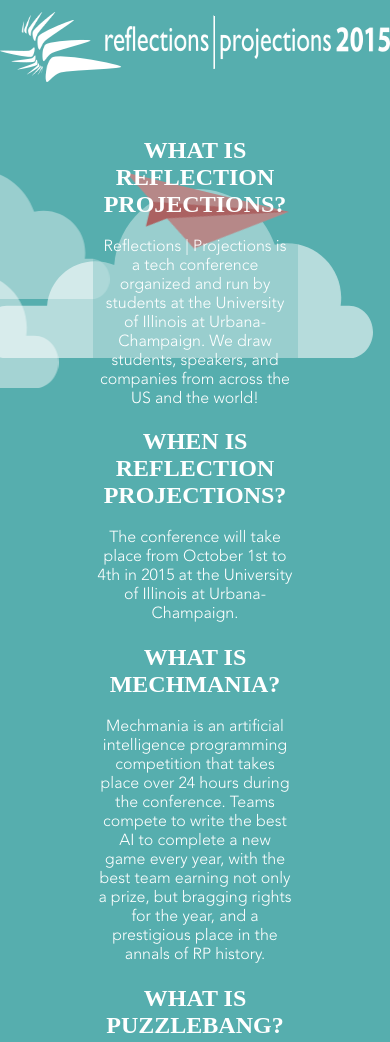
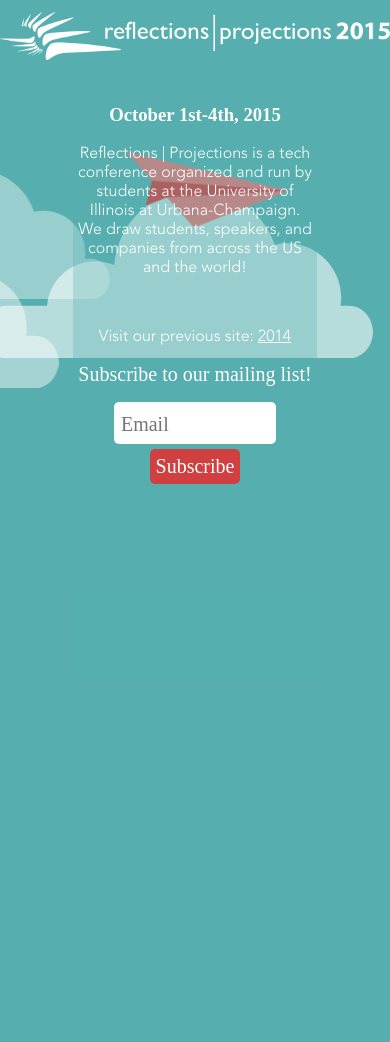
Before and after one commit to ReflectionsProjections/rp2015website, a plain HTML site: page index.html in a window 390 px wide. Shown: the top 1042 px of the page. After the commit the page ends 844 px from the top, so only its background shows below. Drawn offline with Linux system fonts and the light colour scheme; a web font is replaced by a local one.

Commit message:
Some changes made
What it says on the tin.

```diff
--- a/custom.css
+++ b/custom.css
@@ -244,10 +244,9 @@
 }
 
 img {
-	width: 374px;
-	height: 47px;
 	max-width: 100%;
 	display: block;
+	height: auto;
 }
 
 h2 {
@@ -267,14 +266,15 @@
 	z-index: 4;
 	margin-left: auto;
 	margin-right: auto;
-	margin-top: 30px;
-	width: 50%;
+	margin-top: 20px;
+	width: 60%;
 	text-align: center;
 	color: #ffffff;
 	font-family: Avenir;
 	background-color: rgba(86,174,174,0.3);
-	margin-bottom: 5%;
 	padding: 5px;
+	max-width: 100%;
+	height: 70%;
 }
 
 .button {
@@ -284,15 +284,17 @@
 	margin-right: 10%;
 	margin-left: 3px;
 	border-radius: 5px;
-	height: 35px;
-	font-size: 15px;
+	font-size: 20px;
+	font-family: Avenir;
 	display: inline;
 	color: #ffffff;
 	float: right;
+	border: none;
+	height: 35px;
 }
 
 .required {
-	background-color: rgba(255,255,255,0.5);
+	background-color: #ffffff;
 	font-size: 30px;
 	padding: 3px;
 	width: 65%;
@@ -301,6 +303,26 @@
 	float: left;
 	margin-left: 10%;
 	border-radius: 5px;
+	height: 35px;
+}
+
+@media only screen and (max-width: 600px) {
+	.required {
+		float: none;
+	}
+
+	.button {
+		float: none;
+		display: block;
+		margin-right: auto;
+		margin-left: auto;
+		margin-top: 5px;
+	}
+
+	#mce-EMAIL {
+		margin-right: auto;
+		margin-left: auto;
+	}
 }
 
 .enter {
@@ -340,13 +362,12 @@
 	padding-left: 7px;
 	padding-top: 5px;
 	padding-bottom: 2px;
+	border: none;
 }
 
 .logo {
-  display: block;
-  margin-left: auto;
-  margin-right: auto;
-  padding-top: 3%;
-  width: 561px;
-  height: 70px;
+	display: block;
+	margin-left: auto;
+	margin-right: auto;
+	padding-top: 3%;
 }
--- a/index.html
+++ b/index.html
@@ -72,18 +72,14 @@
 
 		<!--If you guys want to make this look prettier; right now it's crappy.-->
 		<div class="field">
-			<h2 class="titles">WHAT IS REFLECTION PROJECTIONS?</h2>
+			<h3 class = "titles">October 1st-4th, 2015</h3>
 			<p class="answers">Reflections | Projections is a tech conference organized and run by students at the University of Illinois at Urbana-Champaign.
 			We draw students, speakers, and companies from across the US and the world!</p>
-			<h2 class = "titles">WHEN IS REFLECTION PROJECTIONS?</h2>
-			<p class="answers">The conference will take place from October 1st to 4th in 2015 at the University of Illinois at Urbana-Champaign.</p>
-			<h2 class = "titles">WHAT IS MECHMANIA?</h2>
-			<p class="answers">Mechmania is an artificial intelligence programming competition that takes place over 24 hours during the conference.
-			Teams compete to write the best AI to complete a new game every year, with the best team earning not only a prize,
-			but bragging rights for the year, and a prestigious place in the annals of RP history.</p>
-			<h2 class="titles">WHAT IS PUZZLEBANG?</h2>
-			<p class="answers">PuzzleBang! is a cryptography competition that takes place over the course of the event.
-			Solve puzzles, decrypt hidden messages, and follow the trail of clues to receive a secret reward!</p>
+
+			<br>
+			<div class="previous-years">
+				<p>Visit our previous site: <a href="https://www-s.acm.illinois.edu/conference/2014/">2014</a></p>
+			</div>
 
 
 			<div class ="enter">
@@ -96,7 +92,7 @@
 							<div class="mc-field-group">
 								<label for="mce-EMAIL">Subscribe to our mailing list!</label>
 									 <p></p>
-								<input type="email" value="Email" name="EMAIL" class="required email" id="mce-EMAIL">
+								<input type="email" placeholder="Email" name="EMAIL" class="required email" id="mce-EMAIL">
 							</div>
 								<div id="mce-responses" class="clear">
 									 <div class="response" id="mce-error-response" style="display:none"></div>
@@ -111,10 +107,6 @@
 		<!-- Possible we need extra </div> here? -->
 		</div>
 
-		<div class="previous-years">
-			<p>Visit our previous site: <a href="https://www-s.acm.illinois.edu/conference/2014/">2014</a></p>
-		</div>
-
 
 	</body>
 </html>
```
